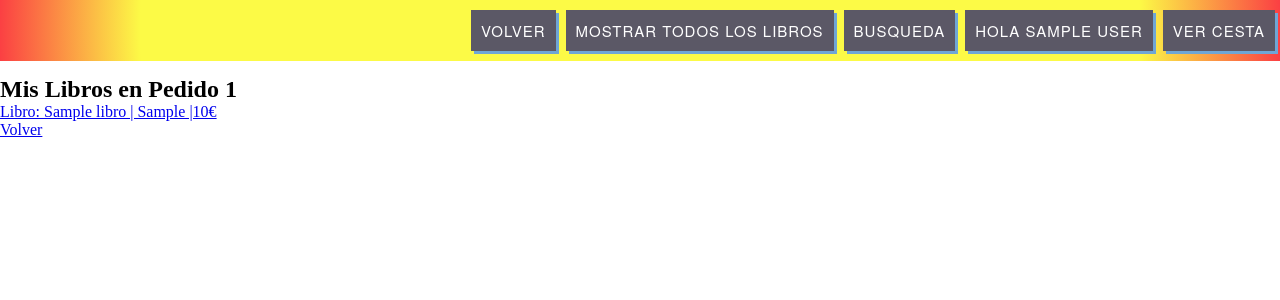
After one commit to lucasDAW/proyectoFP, a Laravel app: page /pedidos/libros/1 in a window 1280 px wide. The commit adds this page. Shown: the top 300 px of the page. Run offline with Laravel 12, Linux system fonts and the light colour scheme; the visitor is signed in with stand-in values (Sample User, id 1); tables that the repository leaves empty hold one stand-in row (values such as "Sample post").

Commit message:
implementando el sistema de revision de pedidos

```diff
--- a/proyecto_fp/app/Http/Controllers/CompraController.php
+++ b/proyecto_fp/app/Http/Controllers/CompraController.php
@@ -54,6 +54,38 @@ class CompraController extends Controller
         }else{
             return back()->with('mensaje','Debe iniciar sesión para realizar pedido.');
         }
-        exit();
+
+    }
+
+
+
+    public function verPedidos(Request $request){
+
+//        var_dump($request->id);
+        $compras= DB::table('compras')->where('user_id',$request->id)->get();
+
+        if(Auth::check()){
+
+            return view('pedidos.mispedidos',['pedidos'=>$compras]);
+        }else{
+            return back()->with('mensaje','Debe iniciar sesión para realizar pedido.');
+        }
+
+    }
+
+    public function verLibrosPedido(Request $request){
+
+        $libros= DB::table('pedidos')
+                ->join('libros','pedidos.libro_id','=','libros.id')
+                ->select('libros.*')->where('compra_id',$request->compra_id)
+                ->get();
+
+        if(!empty($libros)){
+            return view('pedidos.mislibros',['libros'=>$libros,'id_pedido'=>$request->compra_id]);
+
+        }else{
+            return back()->with('mensaje','Debe iniciar sesión para realizar pedido.');
+
+        }
     }
 }
--- a/proyecto_fp/public/css/estilos.css
+++ b/proyecto_fp/public/css/estilos.css
@@ -10,6 +10,16 @@ Click nbfs://nbhost/SystemFileSystem/Templates/ClientSide/css.css to edit this t
     padding:0px;
     margin:0px;
 }
+#perfil{
+    transition: 0.5s;
+}
+#perfil:hover{
+
+    background: #F44336;
+    color: #FFC107;
+    transform: perspective(150px) skewX(5deg) rotateX(360deg);
+}
+
 
 .mensaje{
     background: greenyellow;
@@ -17,44 +27,94 @@ Click nbfs://nbhost/SystemFileSystem/Templates/ClientSide/css.css to edit this t
     padding: 10px auto;
     font-family:'Arial';
 }
+/*-----   CABECERA +++ HEADER ++ -----*/
+
 header{
     background: rgb(252,250,70);
     background: radial-gradient(circle, rgba(252,250,70,1) 78%, rgba(251,63,67,1) 100%);
-    padding:5px auto;
+    padding:80px auto;
     margin-bottom: 15px;
 }
+
 .enlaces{
     display: flex;
-    flex-direction: row;
-    /*justify-content: flex-end;*/
+    justify-content: flex-end;
 }
-.enlaces a:nth-child(2) {
-    margin-left: auto;
+
+.enlaces ul{
+    list-style: none;
+    margin:0;
+    padding: 0;
+}
+.enlaces ul li a, .enlaces ul ul a{
+    display:block;
+ color:#fff;
+ text-decoration:none;
+ font-weight:400;
+ font-size:15px;
+ padding:10px;
+ font-family:"HelveticaNeue", "Helvetica Neue", Helvetica, Arial, sans-serif;
+ text-transform:uppercase;
+ letter-spacing:1px;
+ background: #5b5866;
+ margin:0 5px;
+ box-shadow: 3px 3px #6fa6d5;
+ transition: 0.2s all ease-in;
 
 }
-.enlaces a{
-    text-decoration: none;
-    color: #e5c444;
-    background: black;
-    margin: 5px 5px;
-    width: 120px;
-    padding: 5px 10px;
-    box-shadow: 3px -3px 0px red;
-    transition: 0.4s ease-in-out
+.enlaces ul li{
+    position:relative;
+    float:left;
+    margin:0;
+    padding:10px 0;
+}
+.enlaces ul li:hover a{
+     /*background:red;*/
+     background: #6fa6d5;
+      box-shadow: none;
+      outline:1px solid black;
 
 }
-.enlaces a:hover:nth-child(1){
-    background: white;
-    color:blue;
+.enlaces ul ul{
+    display:none;
+ position:absolute;
+ top:100%;
+ left:0;
+ background:#eee;
+ padding:0;
+}
+.enlaces ul ul li{
+    float:none;
+    width: 150px;
+}
+.enlaces ul ul a{
+    line-height: 120%;
+    padding:10px 15px;
+}
+.enlaces ul li:hover > ul{
+    display: block;
+    background: none;
+}
+.enlaces ul li:hover > ul li a{
+    background: #5b5866;
+    font-size: 10px;
+ margin:0 5px;
+ box-shadow: 3px 3px #2e72ad;
+ transition: 0.2s all ease-in;
+}
 
-}
-.enlaces a:hover{
-    box-shadow: 0px -0px 0px red;
-    color: red;
-    background: white;
-    outline:2px solid black;
+.enlaces ul li:hover > ul li a:hover{
+     background: #2e72ad;
+      box-shadow: none;
+      outline:1px solid black;
+ }
+ .enlaces .submenu .admin{
+     background: yellow;
+     color:black;
+ }
 
-}
+
+/*-----   CABECERA +++ HEADER ++ -----*/
 .publicarLibro{
     display: flex;
     flex-direction: column;
@@ -374,3 +434,91 @@ header{
     padding:5px;
     margin:15px auto;
 }
+
+/*A PARTIR DE AQUI ESTO ES ALGO QUE HABIA ANTES Y HE BORRADO*/
+/*.enlaces .admin{
+    background: yellow;
+    color:black;
+}
+.enlaces{
+    padding: 2%;
+    text-align: center;
+    display: flex;
+    flex-direction: row;
+    justify-content: flex-end;
+}
+.enlaces ul{
+    display: flex;
+    list-style:none;
+}
+.enlaces a:nth-child(2) {
+    margin-left: auto;
+
+}
+.enlaces ul li a{
+    text-decoration: none;
+    color: #e5c444;
+    background: black;
+    margin: 5px 5px;
+    width: 120px;
+    padding: 5px 10px 0px 10px ;
+    box-shadow: 3px -3px 0px red;
+    transition: 0.4s ease-in-out
+
+}
+.enlaces a:hover:nth-child(1){
+    background: white;
+    color:blue;
+
+}
+.enlaces a:hover{
+    box-shadow: 0px -0px 0px red;
+    color: red;
+    background: white;
+    outline:2px solid black;
+
+}
+.enlaces .submenu{
+    display:flex;
+    flex-direction: column;
+}
+.enlaces .submenu  li {
+ position:relative;
+ float:right;
+ margin:0;
+ padding:0;
+}
+.enlaces ul a{
+    height: 100%;
+    display:block;
+ color:#fff;
+ text-decoration:none;
+ font-weight:400;
+ font-size:12px;
+ padding:10px 20px;
+ font-family:"HelveticaNeue", "Helvetica Neue", Helvetica, Arial, sans-serif;
+ text-transform:uppercase;
+ letter-spacing:1px;
+}
+.enlaces ul ul{
+    display:none;
+    position:absolute;
+    top:100%;
+    left:0;
+    background:#eee;
+    padding:0;
+}
+.enlaces .submenu li{
+    float:none;
+    width:150px
+
+}
+
+.enlaces .submenu li a {
+    line-height:120%;
+    padding:10px 15px;
+}
+.enlaces ul li:hover ul  {
+    display: block;
+
+}*/
--- a/proyecto_fp/resources/views/layouts/base.blade.php
+++ b/proyecto_fp/resources/views/layouts/base.blade.php
@@ -2,7 +2,7 @@
 <html lang="es">
     <head>
         <meta charset="utf-8">
-        <meta name="csrf-token" content="{{ csrf_token() }}" />
+        <meta name="csrf-token" content="{{ csrf_token()}}" />
 
         <meta name="viewport" content="width=device-width, initial-scale=1">
         <link rel="icon" href='{{ asset("image/icono.ico") }}' type="image/x-icon">
@@ -14,51 +14,50 @@
 <link rel="stylesheet" href="https://fonts.googleapis.com/css2?family=Material+Symbols+Outlined:opsz,wght,FILL,GRAD@20..48,100..700,0..1,-50..200&icon_names=add_shopping_cart" />
 <style>
 
-            #perfil{
-                transition: 0.5s;
-            }
-            #perfil:hover{
 
-                background: #F44336;
-                color: #FFC107;
-                transform: perspective(150px) skewX(5deg) rotateX(360deg);
-            }
-
-            .enlaces .admin{
-                background: yellow;
-                color:black;
-            }
         </style>
     </head>
     <body class="font-sans antialiased">
         <header>
-            <nav class="-mx-3 flex flex-1 justify-end">
-                <div class='enlaces'>
-                    <a href='{{route('inicio')}}'> Volver </a>
-                    <a href='{{route('todoslibros')}}'> Mostrar todos los libros</a>
-                    <a href='{{route('busquedalibro')}}'> Busqueda</a>
+            <nav class="enlaces">
+
+                <ul>
+
+                    <li><a href='{{route('inicio')}}'> Volver </a></li>
+                    <li><a href='{{route('todoslibros')}}'> Mostrar todos los libros</a></li>
+                    <li><a href='{{route('busquedalibro')}}'> Busqueda</a></li>
                     @auth
-                        <a href="{{route('verUsuario',['user'=>Auth::user()->id])}}" id='perfil'>Hola {{Auth::user()->name}}</a>
-                        <a href="/miperfil/{{Auth::user()->id}}">Configuración de mi perfil</a>
+                        <li><a href="{{route('verUsuario',['user'=>Auth::user()->id])}}" id='perfil'>Hola {{Auth::user()->name}}</a>
+                    @else
+                        <li> <a href="{{ route('login')}}">Iniciar Sesión</a></li>
+                    @endauth
+                <ul class='submenu'>
+
+                    @auth
+                        <li><a href="/miperfil/{{Auth::user()->id}}">Configuración de mi perfil</a></li>
+                        <li><a href="{{route('verpedidos',['id' => Auth::user()->id])}}">Mis Pedidos</a></li>
                         @if (Auth::user()->role=='admin')
-                            <a href="#" class='admin'>Panel de administrador</a>
+                            <li><a href="#" class='admin'>Panel de administrador</a></li>
                         @endif
-                        <a href="{{ route('logout')}}">Cerrar Sesión</a>
+                            <li><a href="{{ route('logout')}}">Cerrar Sesión</a></li>
+                </ul>
+                    </li>
                     @else
-                        <a href="{{ route('login')}}">Iniciar Sesión</a>
+                    <li> <a href="{{ route('login')}}">Iniciar Sesión</a></li>
 
                             @if (Route::has('registro'))
-                                <a href="{{ route('registro')}}">Registrarse</a>
+                                <li><a href="{{ route('registro')}}">Registrarse</a></li>
                             @endif
 
+
+                    @endauth
+                       <li> <a href="{{ route('mostrarTabla')}}">Ver Cesta</a></li>
                             <!--pruebas-->
                             @if (Route::has('prueba'))
                             <p> contiene la rura prueba</p>
                             @endif
 
-                    @endauth
-                        <a href="{{ route('mostrarTabla')}}">Ver Cesta</a>
-                </div>
+                </ul>
             </nav>
         </header>
 
--- /dev/null
+++ b/proyecto_fp/resources/views/pedidos/mislibros.blade.php
@@ -0,0 +1,25 @@
+@extends('layouts.base')
+@section('titulo','Pedidos')
+@section('contenido')
+<div class="container mt-5">
+  <h2>Mis Libros en Pedido {{$id_pedido}}</h2>
+</div>
+
+<div class='pedidos'>
+    @if ($libros)
+
+
+        @foreach ($libros as $p)
+        <div class='pedidosenlace'>
+
+            <p> <a href="/libro/detalle/{{$p->id}}">Libro: {{$p->titulo}} | {{$p->autor}} |{{$p->precio}}€</a></p>
+        </div>
+        @endforeach
+    @else
+        <p>No existend pedidos</p>
+    @endif
+</div>
+
+<a href="{{route('verpedidos',['id' => Auth::user()->id])}}">Volver</a>
+
+@endsection
--- a/proyecto_fp/routes/web.php
+++ b/proyecto_fp/routes/web.php
@@ -112,3 +112,5 @@ Route::post('/compra}',[CompraController::class,'index'])->name('compra');
 
 //pedidos
 Route::get('/pedido',[CompraController::class,'mostrarPedido'])->name('mostrarPedidos');
+Route::get('/pedidos/{id}',[CompraController::class,'verPedidos'])->name('verpedidos');
+Route::get('/pedidos/libros/{compra_id}',[CompraController::class,'verLibrosPedido'])->name('verlibrospedido');
```
Also changed, not shown: proyecto_fp/resources/views/pedidos/mispedidos.blade.php (added, +24 -0 lines).
